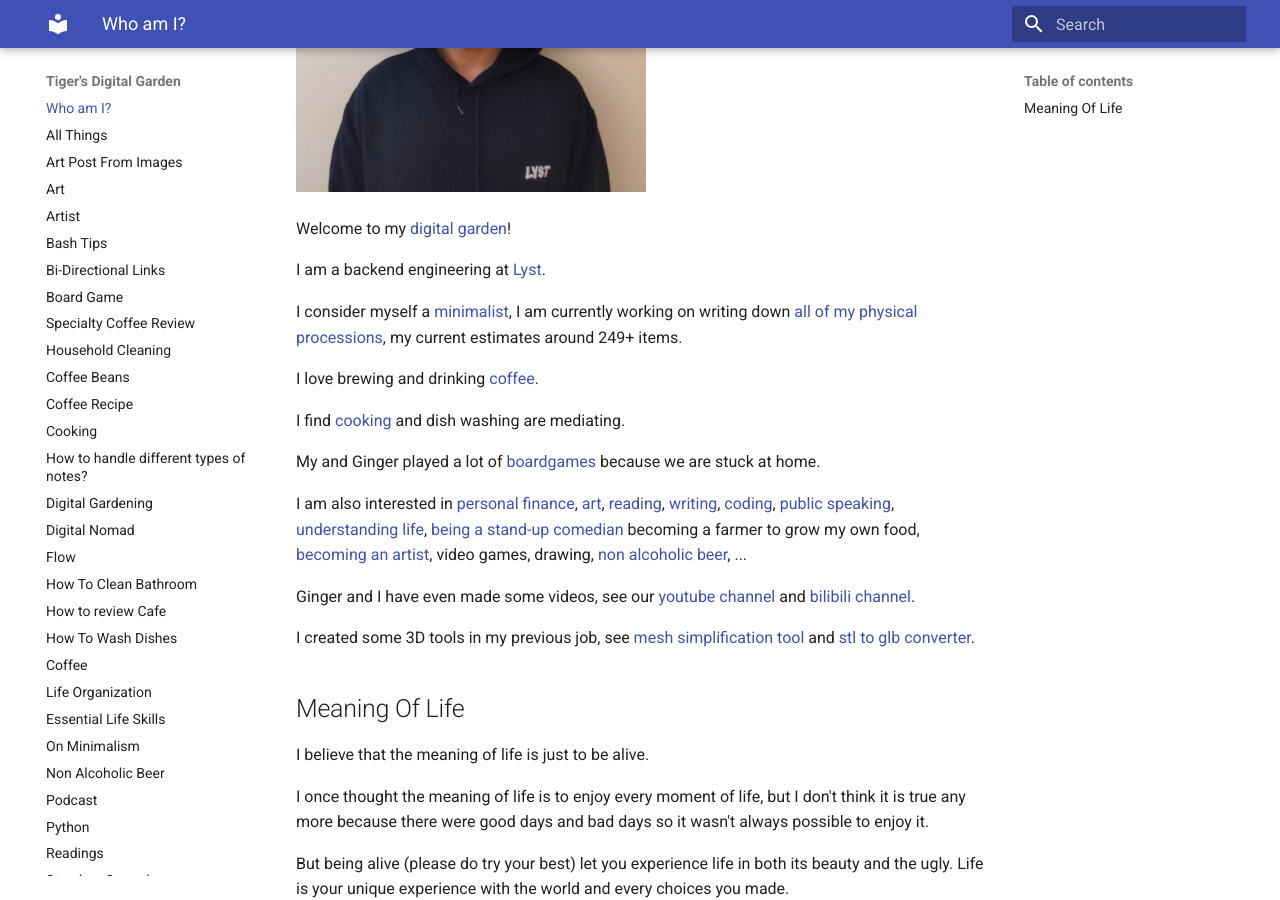
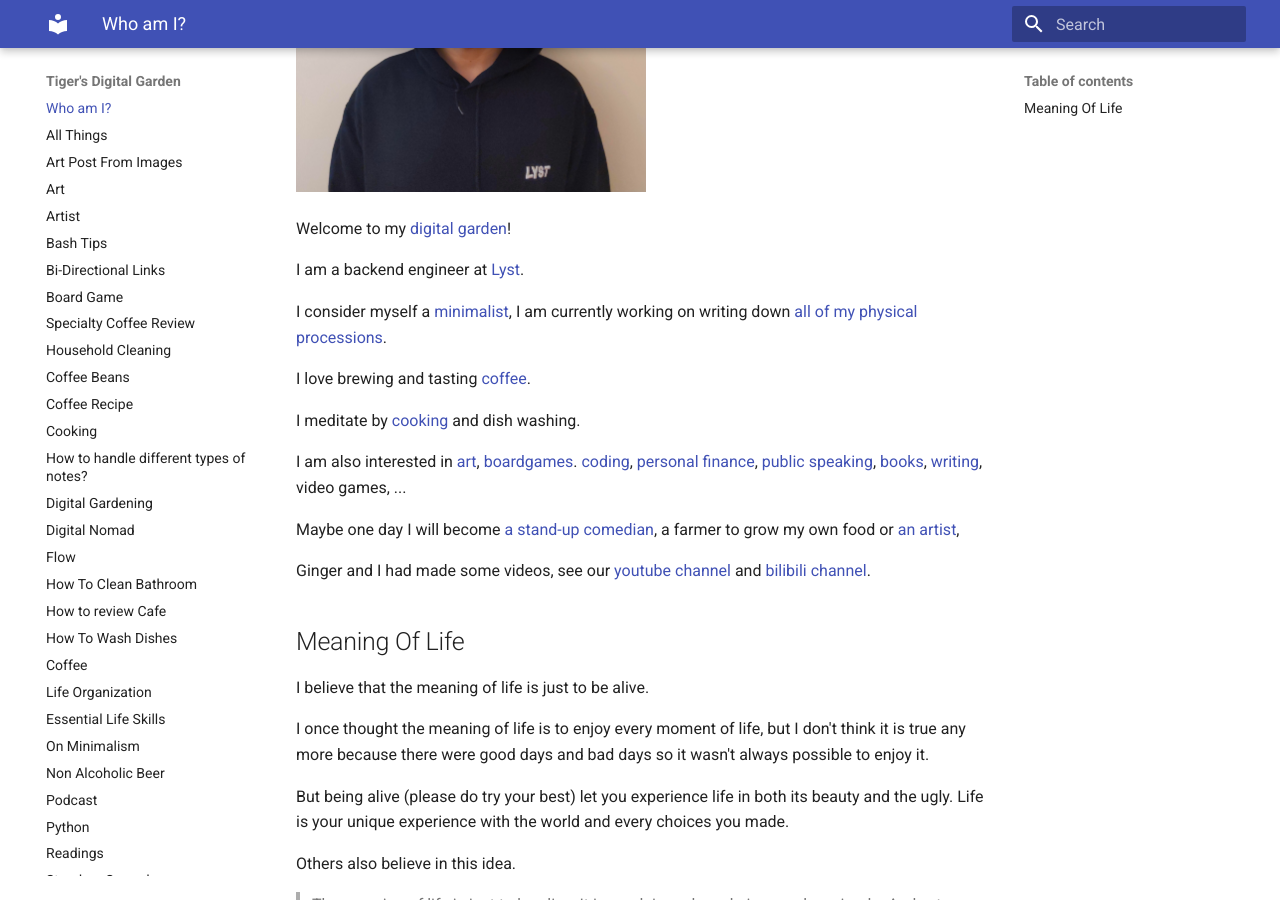
Before and after one commit to ynotstartups/notes, an MkDocs documentation site: the page built from notes/index.md, in a window 1280 px wide and 900 px high, scrolled down 379 px. Built offline with MkDocs 1.6.1 and Material for MkDocs 9.7.7, drawn with Linux system fonts in a browser that asks for light colours.

Commit message:
update index

```diff
--- a/notes/index.md
+++ b/notes/index.md
@@ -6,38 +6,28 @@ My name is Tiger Yuhao Huang.
 
 Welcome to my [digital garden](digital-garden.md)!
 
-I am a backend engineering at [Lyst](https://www.lyst.com).
+I am a backend engineer at [Lyst](https://www.lyst.com).
 
-I consider myself a [minimalist](minimalism.md), I am currently working on writing down [all of my physical processions](all-things.md), my current estimates around 249+ items.
+I consider myself a [minimalist](minimalism.md), I am currently working on writing down [all of my physical processions](all-things.md).
 
-I love brewing and drinking [coffee](index-coffee.md).
+I love brewing and tasting [coffee](index-coffee.md).
 
-I find [cooking](cooking.md) and dish washing are mediating.
-
-My and Ginger played a lot of [boardgames](boardgame.md) because we are stuck at home.
+I meditate by [cooking](cooking.md) and dish washing.
 
 I am also interested in
+ [art](art.md),
+ [boardgames](boardgame.md).
+ [coding](https://github.com/ynotstartups),
  [personal finance](https://www.bilibili.com/video/BV1u54y1x7zF),
- [art](art.md),
- [reading](reading.md),
+ [public speaking](https://www.bilibili.com/video/BV1u54y1x7zF),
+ [books](reading.md),
  [writing](digital-garden.md),
- [coding](https://github.com/ynotstartups),
- [public speaking](https://www.bilibili.com/video/BV1u54y1x7zF),
- [understanding life](#meaning-of-life),
- [being a stand-up comedian](stand-up-comedy.md)
- becoming a farmer to grow my own food,
- [becoming an artist](artist.md),
  video games,
- drawing,
- [non alcoholic beer](non-alcoholic-beer.md),
  ...
 
+Maybe one day I will become [a stand-up comedian](stand-up-comedy.md), a farmer to grow my own food or [an artist](artist.md),
 
-
-
-Ginger and I have even made some videos, see our [youtube channel](https://www.youtube.com/channel/UCQE6i7tcSbBQMD8KSeUQYvQ) and [bilibili channel](https://space.bilibili.com/1281157300).
-
-I created some 3D tools in my previous job, see [mesh simplification tool](https://myminifactory.github.io/Fast-Quadric-Mesh-Simplification/) and [stl to glb converter](https://myminifactory.github.io/stl2gltf/).
+Ginger and I had made some videos, see our [youtube channel](https://www.youtube.com/channel/UCQE6i7tcSbBQMD8KSeUQYvQ) and [bilibili channel](https://space.bilibili.com/1281157300).
 
 ## Meaning Of Life
 
```
